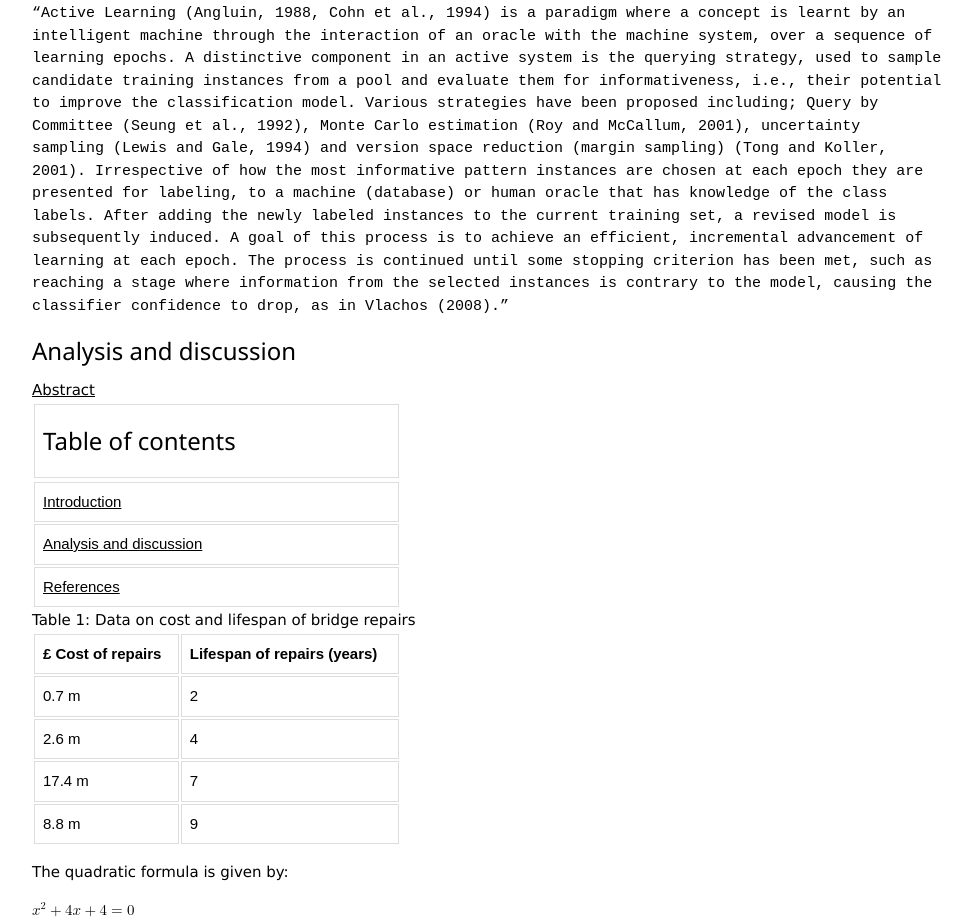
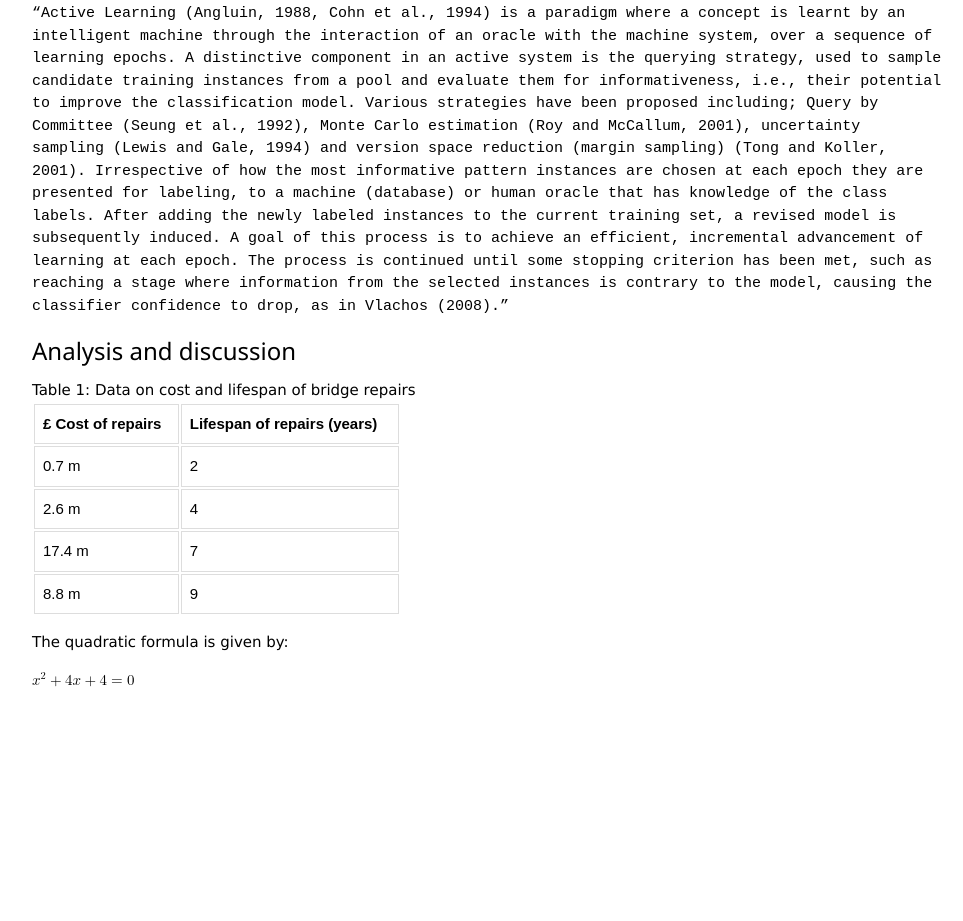
Before and after one commit to FEPSFY6901259/FY6901259, a plain HTML site: page index.html in a window 1280 px wide. Shown: the part 852-1773 px from the top of the page, without its empty margins (18-981 px from the left). After the commit the page ends 1543 px from the top, so only its background shows below. Drawn offline with nearby package versions, Linux system fonts and the light colour scheme.

Commit message:
Update index.html

```diff
--- a/index.html
+++ b/index.html
@@ -108,29 +108,6 @@ classifier confidence to drop, as in Vlachos (2008).”</pre>
 
 
 
-       <!table of contents>
-       <table>
-
-         <tr>
-           <th><h3>Table of contents</h3></th>
-         </tr>
-
-         <tr><a href="#Abstract">Abstract</a></td>
-         </tr>
-
-         <tr>
-          <td><a href=/"Introduction">Introduction</td>
-         </tr>
-
-         <tr>
-           <td><a href="Analysis and discussion">Analysis and discussion</td>
-         </tr>
-
-
-         <tr>
-           <td><a href "#References">References</td>
-         </tr>
-      </table>
 
 Table 1: Data on cost and lifespan of bridge repairs
        <table>
```
